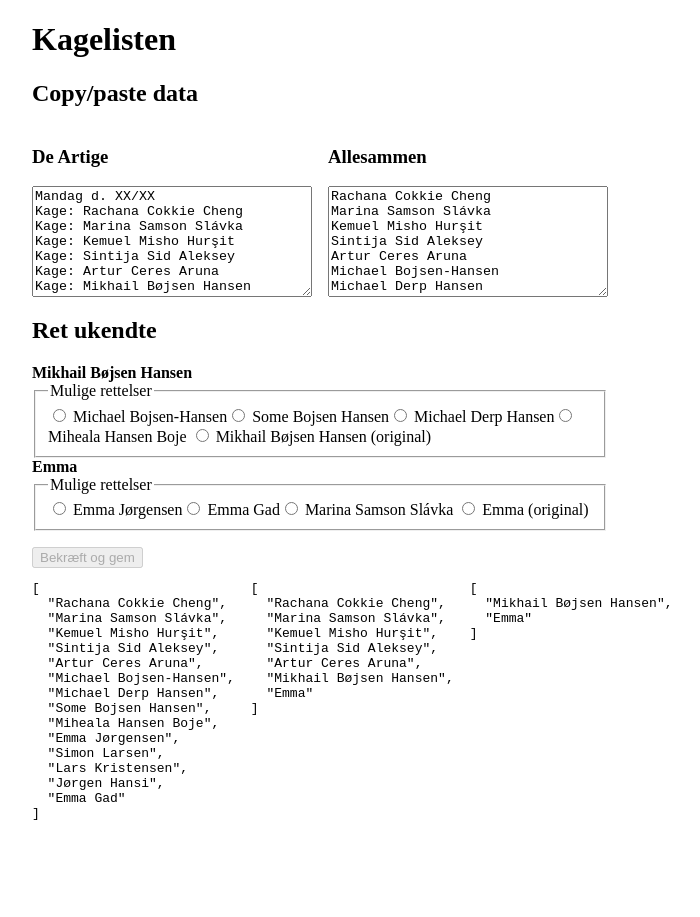
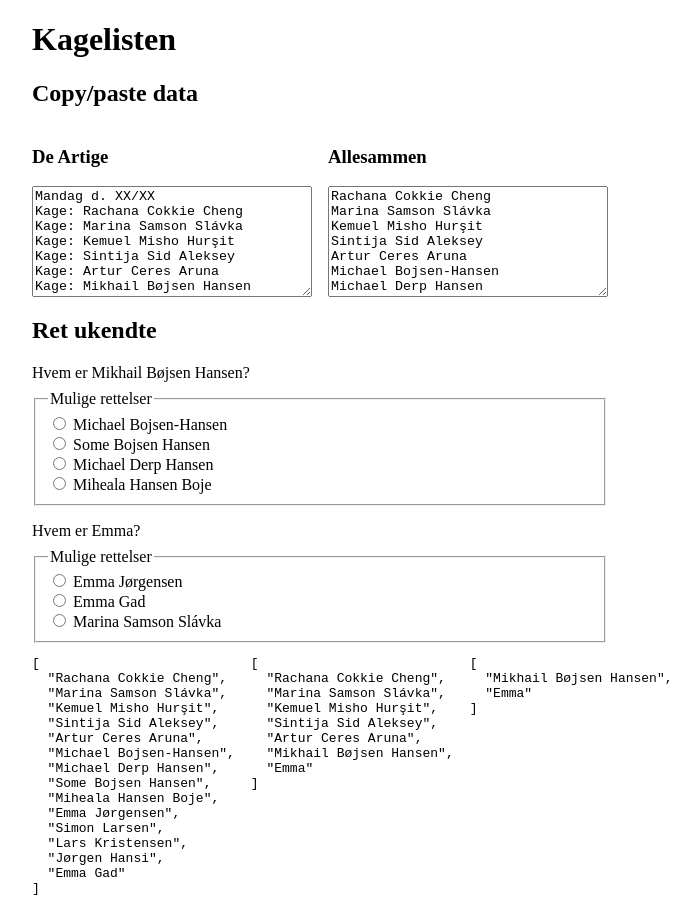
Before and after one commit to bjornnorgaard/kagelisten, a SvelteKit app: page / in a window 1280 px wide. Shown: the whole page, without its empty margins (320-1020 px from the left). Before the commit the page ends 842 px from the top, so only its background shows below. Built offline with nearby package versions, Linux system fonts and the light colour scheme.

Commit message:
Updated UnknownMatcher.svelte

```diff
--- a/src/routes/UnknownMatcher.svelte
+++ b/src/routes/UnknownMatcher.svelte
@@ -1,12 +1,12 @@
 <script lang="ts">
-    import {everyone, unknown} from "$lib/stores";
-    import {derived} from "svelte/store";
+    import { everyone, unknown } from "$lib/stores";
+    import { derived } from "svelte/store";
     import Fuse from "fuse.js";
 
     // Key is the original name, value is the new name
     let replacements = new Map<string, string>();
 
-    const data = derived([unknown, everyone], ([$unknown, $everyone]) => {
+    const data = derived([ unknown, everyone ], ([ $unknown, $everyone ]) => {
         return $unknown.map((u, i) => {
             return {
                 index: i,
@@ -15,10 +15,10 @@
                 suggestions: findSuggestions(u, $everyone),
             };
         });
-    });
+    }, []);
 
     function findSuggestions(name: string, all: string[]): string[] {
-        const fuseOptions = {threshold: 0.5,};
+        const fuseOptions = { threshold: 0.5 };
         const fuse = new Fuse(all, fuseOptions);
         return fuse.search(name).map((r) => r.item);
     }
@@ -29,17 +29,19 @@
 
 </script>
 
-<div class="">
+<div class="flex flex-col gap-4">
     {#each $data as u (u.name)}
-        <div class="">
-            {#if replacements.get(u.original) && replacements.get(u.original) !== u.original}
-                <b>{replacements.get(u.original)}</b>
-                <span class="line-through">{u.original}</span>
-            {:else}
-                <b>{u.name}</b>
-            {/if}
+        <div>
+            <div>
+                {#if replacements.get(u.original) && replacements.get(u.original) !== u.original}
+                    <span class="opacity-60">{u.original}</span>
+                    er faktisk <span class="underline">{replacements.get(u.name)}</span>
+                {:else}
+                    <span>Hvem er {u.original}?</span>
+                {/if}
+            </div>
 
-            <fieldset>
+            <fieldset class="mt-2 flex flex-col">
                 {#if u.suggestions.length}
                     <legend><span>Mulige rettelser</span></legend>
                     {#each u.suggestions as s}
@@ -47,15 +49,9 @@
                             <input checked={replacements.get(u.original) === s}
                                    on:change={() => suggestionSelected(u.original, s)}
                                    type="radio" name={s} value={s}/>
-                            {s}
+                            <span class:font-bold={replacements.get(u.original) === s}>{s}</span>
                         </label>
                     {/each}
-                    <label>
-                        <input checked={replacements.get(u.original) === u.original}
-                               on:change={() => suggestionSelected(u.original, u.original)}
-                               type="radio" name={u.original} value={u.original}/>
-                        {u.original} (original)
-                    </label>
                 {:else}
                     <legend><b>Fandt ingen mulige rettelser</b></legend>
                 {/if}
@@ -63,12 +59,3 @@
         </div>
     {/each}
 </div>
-
-<ul>
-    {#each replacements as [k, v]}
-        <li>{k} bliver til "{v}"</li>
-    {/each}
-</ul>
-
-
-<button disabled={replacements.size !== $unknown.length}>Bekræft og gem</button>
```
